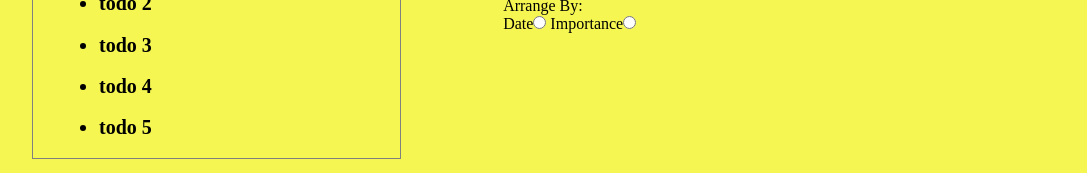
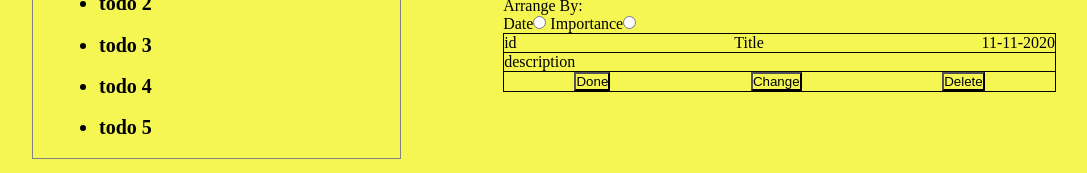
Before and after one commit to JeanPaul-AbiZeid/todo, a plain HTML site: page index.html in a window 1280 px wide. Shown: the part 263-436 px from the top of the page, without its empty margins (96-1183 px from the left). Drawn offline with Linux system fonts and the light colour scheme; files whose address does not match are found by name.

Commit message:
creating todo card

```diff
--- a/index.html
+++ b/index.html
@@ -49,6 +49,19 @@
                             <label>Importance</label><input type="radio">
                         </div>
                     </div>
+                    <div class="todo-card">
+                        <div class="top">
+                            <div>id</div>
+                            <div>Title</div>
+                            <div>11-11-2020</div>
+                        </div>
+                        <div>description</div>
+                        <div class="card-bot">
+                            <button>Done</button>
+                            <button>Change</button>
+                            <button>Delete</button>
+                        </div>
+                    </div>
                 </div>
             </div>
         </div>
--- a/styles/styles.css
+++ b/styles/styles.css
@@ -45,3 +45,20 @@
   #right-container {
     width: 60%;
   }
+
+  .todo-card {
+    width: 100%;
+    border: 1px solid black;
+  }
+
+  .top {
+    display: flex;
+    justify-content: space-between;
+    border-bottom: 1px solid black;
+  }
+
+  .card-bot {
+    display: flex;
+    justify-content: space-around;
+    border-top: 1px solid black;
+  }
```
